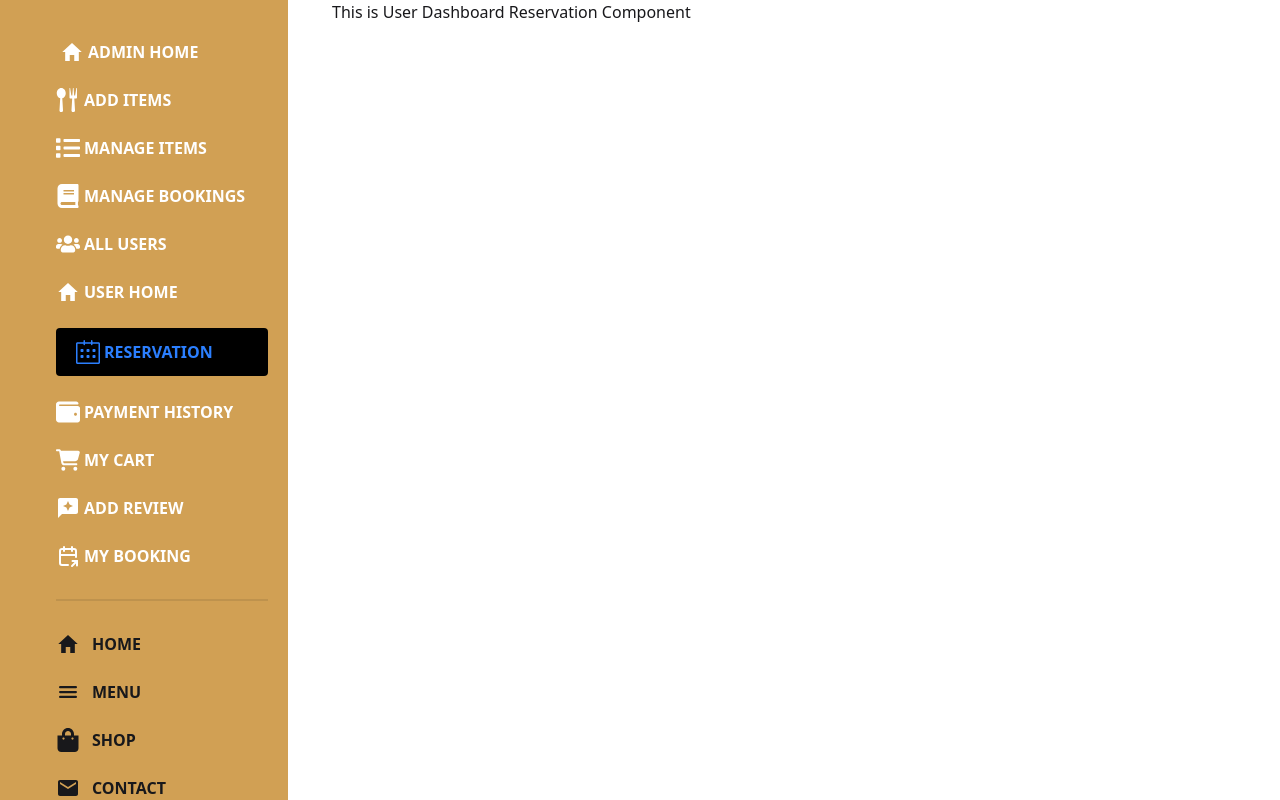
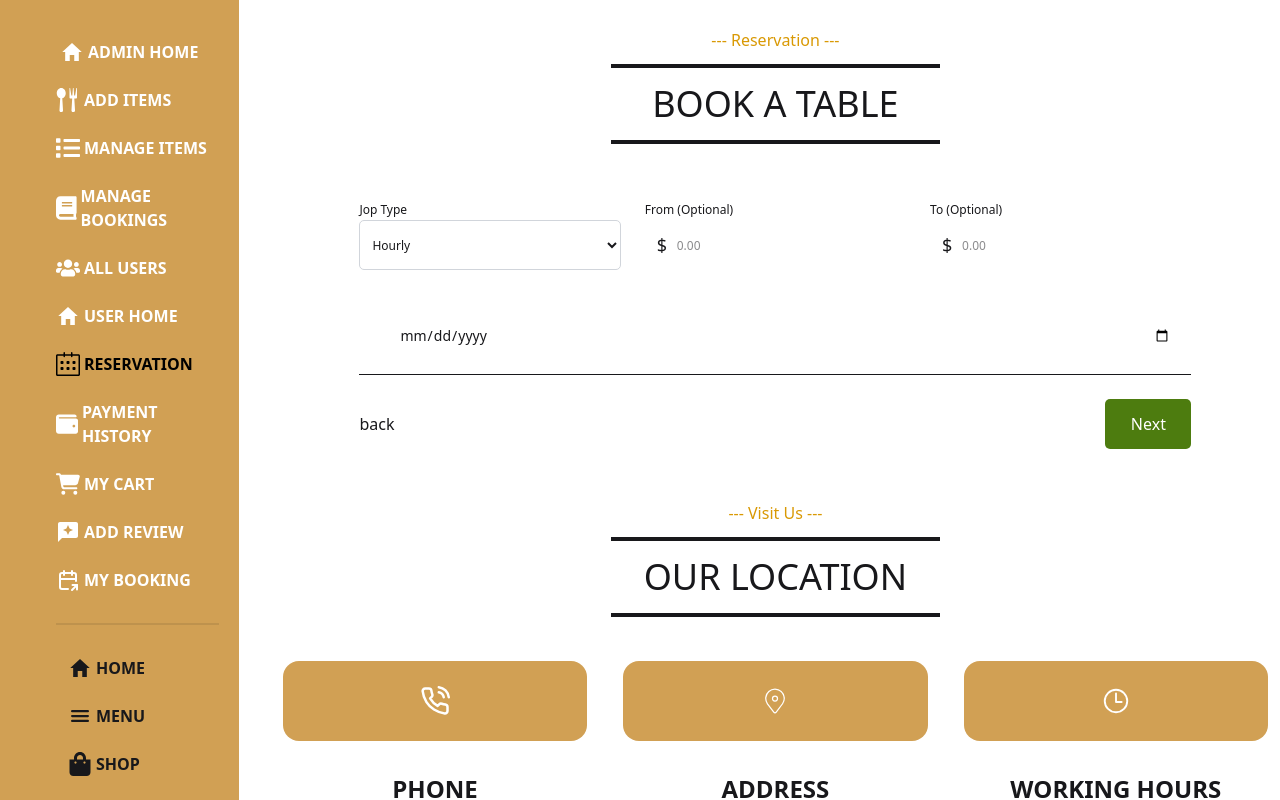
Before and after one commit to MonirujjamanMamun/bisto-boss-frontend, a React (Vite) app: page /dashboard/reservation in a window 1280 px wide. Shown: the top 800 px of the page. Built offline with nearby package versions, Linux system fonts and the light colour scheme; no server answers; sample sign-in values are in the browser's storage.

Commit message:
reservetion and my cart page working

```diff
--- /dev/null
+++ b/src/components/Dashboard/User/TableRow/TableRow.jsx
@@ -0,0 +1,27 @@
+import { RiDeleteBin6Line } from 'react-icons/ri';
+
+const TableRow = ({ i, item }) => {
+  const { name, image, price } = item.menuItemId;
+  console.log('table row', item.menuItemId);
+  return (
+    <tr className="hover:bg-[#bfac8fad] border-b transition duration-300">
+      <td className="py-4 px-6 border-b text-xl font-medium">{i + 1}</td>
+      <td className="py-4 px-4 flex justify-start">
+        <img
+          src={image}
+          alt="table navigate ui"
+          className="h-16 w-16 object-cover bg-gray-300"
+        />
+      </td>
+      <td className="py-4 px-6 border-b text-xl font-medium">{name}</td>
+      <td className="py-4 px-6 border-b text-lg font-medium">${price}</td>
+      <td className="py-4 px-6 border-b text-end">
+        <button className="w-[50px] h-[50px] bg-red-500 hover:scale-110 scale-100 transition-all duration-100 text-white py-2 px-3 rounded-md">
+          <RiDeleteBin6Line className="w-6 h-6" />
+        </button>
+      </td>
+    </tr>
+  );
+};
+
+export default TableRow;
--- a/src/components/Share/NavBar/NavBar.jsx
+++ b/src/components/Share/NavBar/NavBar.jsx
@@ -87,7 +87,7 @@ const NavBar = () => {
           <ul className="menu menu-horizontal px-1">{navLink}</ul>
         </div>
         <div className="navbar-end">
-          <Link to="/dashboard/cart">
+          <Link to="/dashboard/mycart">
             <div className="relative w-fit mx-3">
               <GiShoppingCart className="text-4xl" />
               {cart?.cartItems?.length > 0 && (
--- a/src/pages/Dashboard/Cart/Cart.jsx
+++ /dev/null
@@ -1,21 +0,0 @@
-const Cart = () => {
-  // const [cartNum, setCartNum] = useState(0);
-  // axios
-  //   .get(`${import.meta.env.VITE_BASE_URL}/cart`, {
-  //     headers: {
-  //       Authorization: `Bearer eyJhbGciOiJIUzI1NiIsInR5cCI6IkpXVCJ9.eyJfaWQiOiI2N2Q4NjBhNDAxNWU1YzEwMDZiZjUzNWIiLCJ1aWQiOiIxV0tKWEdKeUI1ZFNmU2wxd0ZmOW9tZm9JU3cyIiwiZW1haWwiOiJib2lAZ21haWwuY29tIiwicm9sZSI6InVzZXIiLCJpYXQiOjE3NDIyODQ5MzcsImV4cCI6MTc0MjM3MTMzN30.svsWgThMgvH2CVBoToMsJhpTb6RlK5SM2Ee7AA9lDz8`, // Send token here
-  //     },
-  //   })
-  //   .then((response) => {
-  //     console.log(response);
-  //     setCartNum(response.data.cartItems);
-  //   })
-  //   .catch((error) => console.error(error.response?.data || error.message));
-  return (
-    <div className="h-96">
-      <h1 className="pt-11">This is Cart Component</h1>
-    </div>
-  );
-};
-
-export default Cart;
--- a/src/pages/Dashboard/DashboardLayout.jsx
+++ b/src/pages/Dashboard/DashboardLayout.jsx
@@ -21,11 +21,7 @@ const DashboardLayout = () => {
   const activeLink = ({
     isActive,
   }) => `flex items-center text-[16px] font-bold uppercase
-  ${
-    isActive
-      ? 'text-blue-500 font-bold bg-black py-3 px-5 rounded'
-      : 'text-white'
-  }`;
+  ${isActive ? 'text-black' : 'text-white'}`;
   const adminNavLink = (
     <>
       <li className=" m-1">
@@ -107,42 +103,45 @@ const DashboardLayout = () => {
           {adminNavLink}
           {userNavLink}
           <div className="divider"></div>
-          <li className="flex items-center my-6">
-            <IoMdHome className="w-6 h-6" />
-            <NavLink to={'/'} className="text-[16px] ps-3 font-bold uppercase">
+          <li className=" my-6">
+            <NavLink
+              to={'/'}
+              className="text-[16px] ps-3 font-bold uppercase flex items-center"
+            >
+              <IoMdHome className="w-6 h-6 mr-1" />
               Home
             </NavLink>
           </li>
-          <li className="flex items-center my-6">
-            <IoMenu className="w-6 h-6" />
+          <li className="my-6">
             <NavLink
               to={'/menu'}
-              className="text-[16px] ps-3 font-bold uppercase"
+              className="flex items-center text-[16px] ps-3 font-bold uppercase"
             >
+              <IoMenu className="w-6 h-6 mr-1" />
               Menu
             </NavLink>
           </li>
-          <li className="flex items-center my-6">
-            <FaShoppingBag className="w-6 h-6" />
+          <li className="my-6">
             <NavLink
               to={'/shop/salad'}
-              className="text-[16px] ps-3 font-bold uppercase"
+              className="flex items-center text-[16px] ps-3 font-bold uppercase"
             >
+              <FaShoppingBag className="w-6 h-6 mr-1" />
               Shop
             </NavLink>
           </li>
-          <li className="flex items-center my-6">
-            <MdEmail className="w-6 h-6" />
+          <li className="my-6">
             <NavLink
               to={'/contactus'}
-              className="text-[16px] ps-3 font-bold uppercase"
+              className="flex items-center text-[16px] ps-3 font-bold uppercase"
             >
+              <MdEmail className="w-6 h-6 mr-1" />
               Contact
             </NavLink>
           </li>
         </ul>
       </div>
-      <div className="ps-11">
+      <div className="ps-11 w-full pt-3 pr-3">
         <Outlet />
       </div>
     </div>
--- a/src/pages/Dashboard/User/MyCart/MyCart.jsx
+++ b/src/pages/Dashboard/User/MyCart/MyCart.jsx
@@ -1,7 +1,52 @@
+import TableRow from '../../../../components/Dashboard/User/TableRow/TableRow';
+import Title from '../../../../components/Share/Title/Title';
+import useCart from '../../../../hooks/useCart';
+
 const MyCart = () => {
+  const [cart] = useCart();
+  const cartData = cart.cartItems;
+  console.log('my cart', cartData);
+  const totalPrice = cartData?.reduce(
+    (sum, item) => sum + item.menuItemId.price + item.quantity,
+    0
+  );
   return (
     <div>
-      <h1>This is User Dashboard MyCart Component</h1>
+      <div className="mb-16">
+        <Title hading={'WANNA ADD MORE?'} subHading={'My Cart'} />
+      </div>
+      <div>
+        <div className="flex justify-evenly">
+          <h3 className="text-3xl font-bold">
+            Total orders: {cartData?.length}
+          </h3>
+          <h3 className="text-3xl font-bold">total price: ${totalPrice}</h3>
+          <button className="bg-[#D1A054] py-3.5 px-4 rounded-xl">Pay</button>
+        </div>
+      </div>
+
+      <div className="overflow-x-auto">
+        <table className="min-w-[90%] shadow-md mx-auto my-6">
+          <thead>
+            <tr className="bg-[#D1A054] rounded-tl-full text-white">
+              <th className="py-4 px-6 text-lg text-left border-b">#</th>
+              <th className="py-4 px-6 text-lg text-left border-b">
+                Items Image
+              </th>
+              <th className="py-4 px-6 text-lg text-left border-b">
+                Items Name
+              </th>
+              <th className="py-4 px-6 text-lg text-left border-b">Price</th>
+              <th className="py-4 px-6 text-lg border-b text-end">Action</th>
+            </tr>
+          </thead>
+          <tbody>
+            {cartData?.map((item, i) => (
+              <TableRow key={item._id} i={i} item={item} />
+            ))}
+          </tbody>
+        </table>
+      </div>
     </div>
   );
 };
--- a/src/pages/Dashboard/User/Reservation/Reservation.jsx
+++ b/src/pages/Dashboard/User/Reservation/Reservation.jsx
@@ -1,7 +1,128 @@
+import { FiPhoneCall } from 'react-icons/fi';
+import LocationCard from '../../../../components/ContactUs/LocationCard/LocationCard';
+import Title from '../../../../components/Share/Title/Title';
+import { CiLocationOn } from 'react-icons/ci';
+import { IoTimeOutline } from 'react-icons/io5';
+import { Helmet } from 'react-helmet-async';
+
 const Reservation = () => {
   return (
     <div>
-      <h1>This is User Dashboard Reservation Component</h1>
+      <Helmet>
+        <title>Bisto Boss | Reservation</title>
+      </Helmet>
+      <Title hading={'BOOK A TABLE'} subHading={'Reservation'} />
+      {/* ******************* */}
+      <div>
+        <section className="mt-4 p-1 xs:p-8">
+          <div className=" max-w-96 sm:max-w-4xl mx-auto rounded-lg p-8">
+            <form>
+              <div className="space-y-6">
+                <div className="grid sm:grid-cols-3 grid-cols-1 gap-6">
+                  <div>
+                    <label
+                      htmlFor="category"
+                      className="text-xs xs:text-sm font-medium mb-1"
+                    >
+                      Jop Type
+                    </label>
+                    <select
+                      name="type"
+                      id="type"
+                      className="h-[50px] rounded-[5px] text-xs xs:text-sm border border-[#D1D5DB] w-full px-2"
+                    >
+                      <option value="Hourly" selected="">
+                        Hourly
+                      </option>
+                      <option value="FixedRate">Fixed rate</option>
+                    </select>
+                  </div>
+                  <div>
+                    <label
+                      htmlFor="from"
+                      className="text-xs xs:text-sm font-medium mb-1"
+                    >
+                      From <span className="font-light">(Optional)</span>
+                    </label>
+                    <div className="relative max-w-xs">
+                      <span className="absolute inset-y-0 left-0 flex items-center pl-3 text-lg font-medium">
+                        $
+                      </span>
+                      <input
+                        type="text"
+                        className="h-[50px] rounded-[5px] text-xs xs:text-sm w-full px-2 pl-8 font-light"
+                        placeholder="0.00"
+                        value=""
+                      />
+                    </div>
+                  </div>
+                  <div>
+                    <label
+                      htmlFor="to"
+                      className="text-xs xs:text-sm font-medium mb-1"
+                    >
+                      To <span className="font-light">(Optional)</span>
+                    </label>
+                    <div className="relative max-w-xs">
+                      <span className="absolute inset-y-0 left-0 flex items-center pl-3 text-lg font-medium">
+                        $
+                      </span>
+                      <input
+                        type="text"
+                        className="h-[50px] rounded-[5px] text-xs xs:text-sm w-full px-2 pl-8 font-light"
+                        placeholder="0.00"
+                        value=""
+                      />
+                    </div>
+                  </div>
+                </div>
+                <div className="relative h-12 pt-3 mb-4">
+                  <input
+                    type="date"
+                    className="text-sm rounded-lg w-full pl-10 p-5"
+                    name="date"
+                    value=""
+                  />
+                  <div className="absolute inset-y-0 left-0 flex items-center pl-3 pointer-events-none"></div>
+                </div>
+              </div>
+              <div className="mt-8 pt-6 border-t flex justify-between">
+                <button className="hidden sm:block underline-offset-8">
+                  back
+                </button>
+                <button
+                  type="submit"
+                  className=" sm:w-[86px] w-full h-[50px] text-xs sm:text-base bg-[#4D7C0F] rounded-[5px] p-[13px_25px] gap-[10px] text-white"
+                >
+                  Next
+                </button>
+              </div>
+            </form>
+          </div>
+        </section>
+      </div>
+      {/* ************** */}
+      <Title hading={'OUR LOCATION'} subHading={'Visit Us'} />
+      <div className="container mx-auto my-11">
+        <div className="grid md:grid-cols-3 gap-9">
+          <LocationCard
+            icon={FiPhoneCall}
+            heading="PHONE"
+            subheading="+38 (012) 34 56 789" // Custom background color
+          />
+          <LocationCard
+            icon={CiLocationOn}
+            heading="ADDRESS"
+            subheading="+38 (012) 34 56 789" // Custom background color
+          />
+          <LocationCard
+            icon={IoTimeOutline}
+            heading="WORKING HOURS"
+            startDay={'Mon - Fri: 08:00 - 22:00'}
+            endDay={'Sat - Sun: 10:00 - 23:00'}
+          />
+        </div>
+      </div>
     </div>
   );
 };
```
